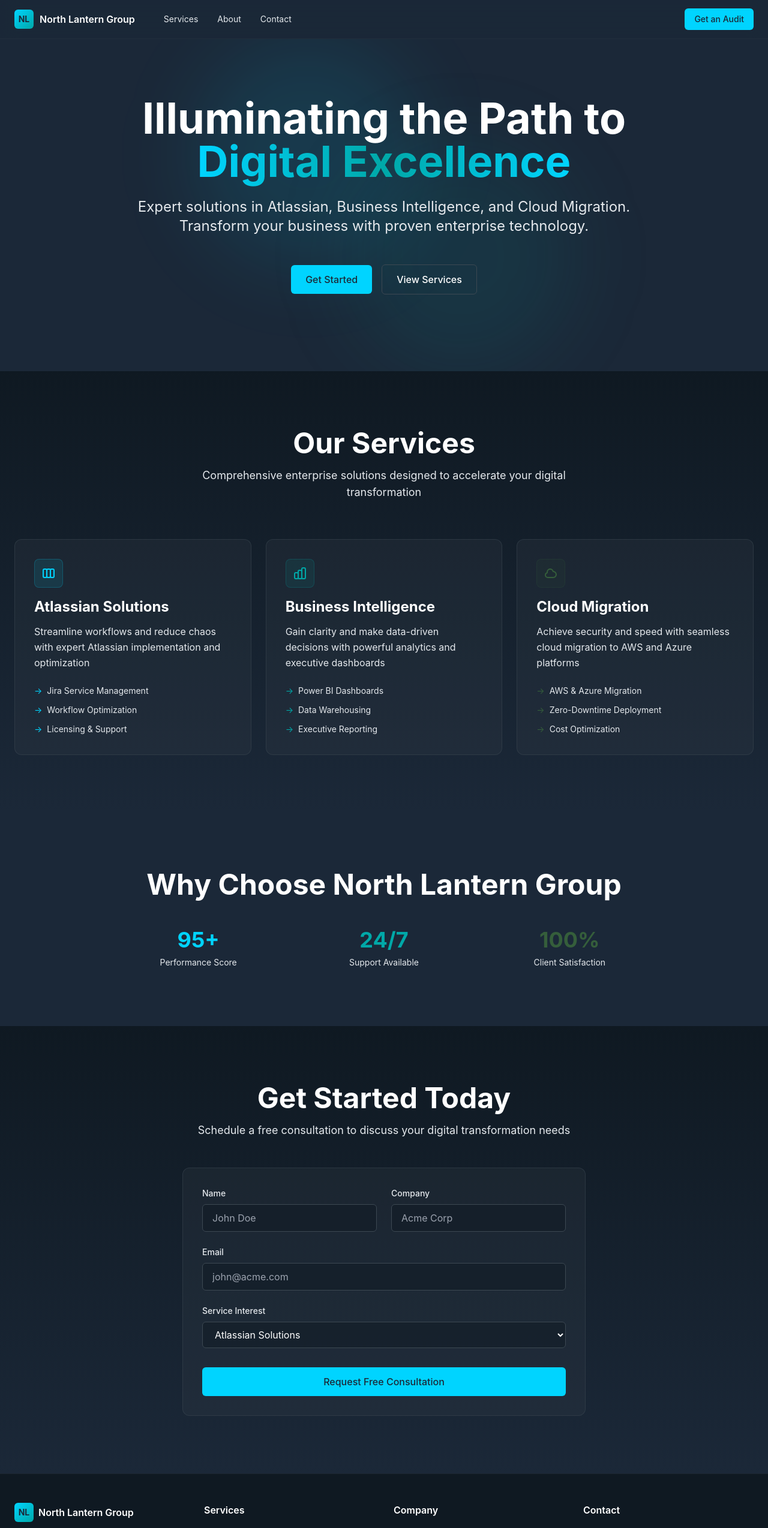
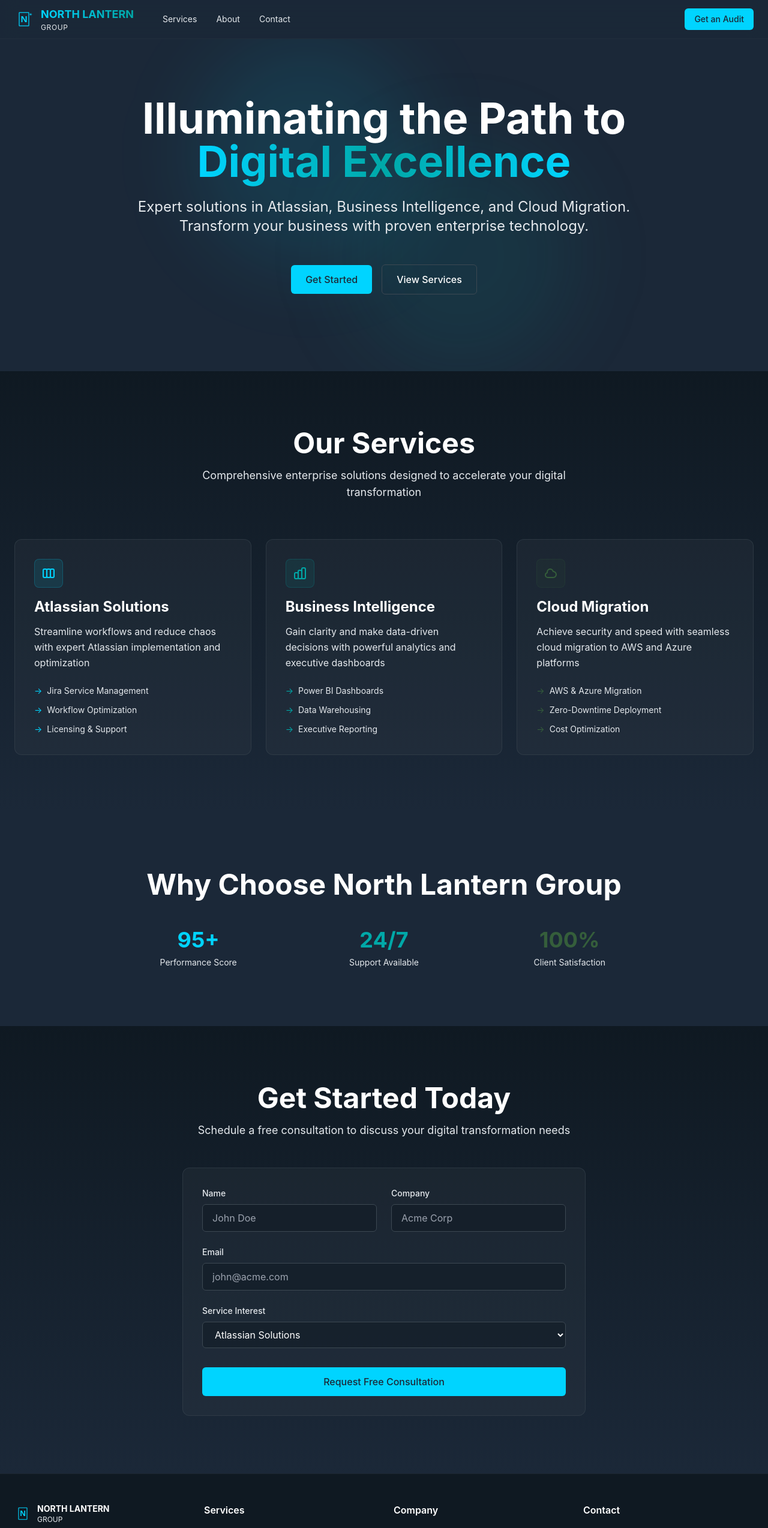
Before and after one commit to North-Lantern-Group/Web-frontend, a Next.js app: page / in a window 1280 px wide. Shown: the top 2548 px of the page at 60% size. Built offline with nearby package versions, Linux system fonts and the light colour scheme.

Commit message:
Update logo to match official NLG branding
- Add lantern icon with N letter
- Use gradient text for NORTH LANTERN
- Add sparkle accent to header logo
- Update footer logo to match
- Maintain brand consistency throughout

```diff
--- a/src/app/page.tsx
+++ b/src/app/page.tsx
@@ -23,11 +23,27 @@ export default function Home() {
         <nav className="container mx-auto px-6 h-16 flex items-center justify-between">
           <div className="flex items-center gap-12">
             {/* Logo */}
-            <a href="#" className="flex items-center gap-2.5">
-              <div className="w-8 h-8 rounded-md bg-gradient-to-br from-nlg-cyan to-nlg-teal flex items-center justify-center">
-                <span className="text-nlg-navy font-bold text-sm">NL</span>
+            <a href="#" className="flex items-center gap-3">
+              {/* Lantern Icon */}
+              <div className="relative w-8 h-8">
+                <svg viewBox="0 0 100 100" className="w-full h-full" fill="none">
+                  {/* Lantern Frame */}
+                  <rect x="25" y="15" width="50" height="70" rx="2"
+                        className="stroke-nlg-cyan" strokeWidth="4" fill="none"/>
+                  {/* Inner N */}
+                  <text x="50" y="65" fontSize="48" fontWeight="bold"
+                        className="fill-nlg-cyan" textAnchor="middle" fontFamily="sans-serif">N</text>
+                  {/* Sparkle */}
+                  <circle cx="85" cy="25" r="3" className="fill-nlg-cyan"/>
+                  <path d="M85 18 L85 32 M78 25 L92 25" className="stroke-nlg-cyan" strokeWidth="2"/>
+                </svg>
               </div>
-              <span className="text-base font-semibold text-nlg-white">North Lantern Group</span>
+              <div className="flex flex-col leading-none">
+                <span className="text-lg font-bold bg-gradient-to-r from-nlg-cyan to-nlg-teal bg-clip-text text-transparent">
+                  NORTH LANTERN
+                </span>
+                <span className="text-xs text-nlg-light-gray tracking-wider">GROUP</span>
+              </div>
             </a>
 
             {/* Navigation Links */}
@@ -298,11 +314,19 @@ export default function Home() {
         <div className="container mx-auto px-6">
           <div className="grid md:grid-cols-4 gap-8 mb-8">
             <div>
-              <div className="flex items-center gap-2 mb-4">
-                <div className="w-8 h-8 rounded-md bg-gradient-to-br from-nlg-cyan to-nlg-teal flex items-center justify-center">
-                  <span className="text-nlg-navy font-bold text-sm">NL</span>
+              <div className="flex items-center gap-2.5 mb-4">
+                <div className="relative w-7 h-7">
+                  <svg viewBox="0 0 100 100" className="w-full h-full" fill="none">
+                    <rect x="25" y="15" width="50" height="70" rx="2"
+                          className="stroke-nlg-cyan" strokeWidth="4" fill="none"/>
+                    <text x="50" y="65" fontSize="48" fontWeight="bold"
+                          className="fill-nlg-cyan" textAnchor="middle" fontFamily="sans-serif">N</text>
+                  </svg>
                 </div>
-                <span className="font-semibold text-nlg-white">North Lantern Group</span>
+                <div className="flex flex-col leading-tight">
+                  <span className="text-sm font-bold text-nlg-white">NORTH LANTERN</span>
+                  <span className="text-xs text-nlg-light-gray">GROUP</span>
+                </div>
               </div>
               <p className="text-sm text-nlg-light-gray">
                 Illuminating your path to digital excellence
```
